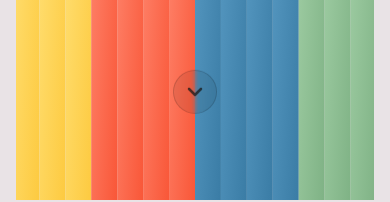
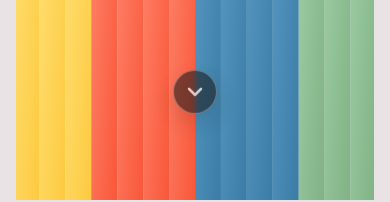
Before and after one commit to conderodrigo98/personal-website, a Next.js app: page / in a window 390 px wide. Shown: the part 660-862 px from the top of the page. Built offline with nearby package versions, Linux system fonts and the light colour scheme.

Commit message:
wip: improve chevron contrast

```diff
--- a/app/components/home.tsx
+++ b/app/components/home.tsx
@@ -25,7 +25,7 @@ export default function Home() {
       <a
         href="#me"
         aria-label="Scroll down to the next section"
-        className="scroll-chevron absolute bottom-6 flex h-11 w-11 items-center justify-center rounded-full border border-black/20 bg-black/10 text-[var(--foreground)] backdrop-blur-[2px] sm:hidden"
+        className="scroll-chevron absolute flex h-11 w-11 items-center justify-center rounded-full border border-[color:color-mix(in_srgb,var(--background)_38%,transparent)] bg-[color:color-mix(in_srgb,var(--foreground)_74%,transparent)] text-[var(--background)] shadow-[0_10px_24px_rgba(0,0,0,0.18)] backdrop-blur-[3px] sm:hidden"
       >
         <svg
           aria-hidden="true"
```
